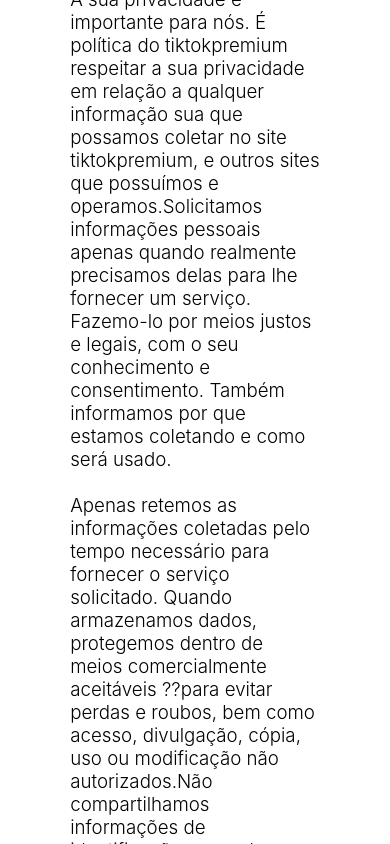
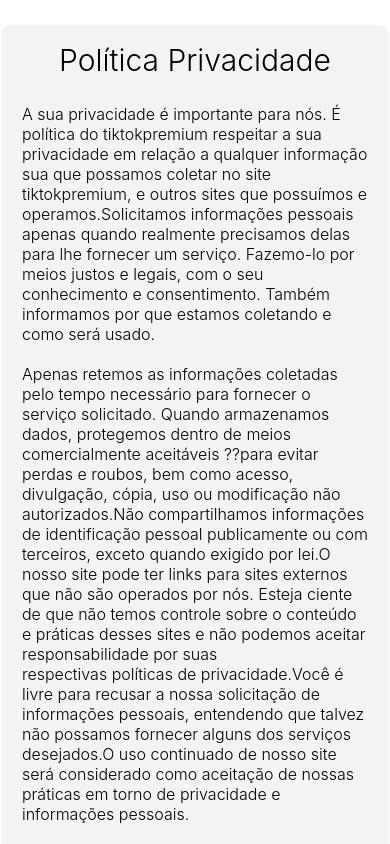
Before and after one commit to SamuelMorais030202/tiktok-project, a React (Create React App) app: page /privacy-policy in a window 390 px wide. Shown: the top 844 px of the page. Built offline with nearby package versions, Linux system fonts and the light colour scheme.

Commit message:
fix: arrumando css das paginas de termos de uso

```diff
--- a/src/pages/PrivacyPolicy.jsx
+++ b/src/pages/PrivacyPolicy.jsx
@@ -6,7 +6,7 @@
     <main>
     <div className="texts">
       <h1>Política Privacidade</h1>
-      <h3 className="conteudo">A sua privacidade é importante para nós. É política do tiktokpremium respeitar a sua privacidade em relação a qualquer informação sua que possamos coletar no site tiktokpremium, e outros sites que possuímos e operamos.Solicitamos informações pessoais apenas quando realmente precisamos delas para lhe fornecer um serviço. Fazemo-lo por meios justos e legais, com o seu conhecimento e consentimento. Também informamos por que estamos coletando e como será usado.
+      <p className="conteudo">A sua privacidade é importante para nós. É política do tiktokpremium respeitar a sua privacidade em relação a qualquer informação sua que possamos coletar no site tiktokpremium, e outros sites que possuímos e operamos.Solicitamos informações pessoais apenas quando realmente precisamos delas para lhe fornecer um serviço. Fazemo-lo por meios justos e legais, com o seu conhecimento e consentimento. Também informamos por que estamos coletando e como será usado.
       <br />
       <br />
       Apenas retemos as informações coletadas pelo tempo necessário para fornecer o serviço solicitado. Quando armazenamos dados, protegemos dentro de meios comercialmente aceitáveis ??para evitar perdas e roubos, bem como acesso, divulgação, cópia, uso ou modificação não autorizados.Não compartilhamos informações de identificação pessoal publicamente ou com terceiros, exceto quando exigido por lei.O nosso site pode ter links para sites externos que não são operados por nós. Esteja ciente de que não temos controle sobre o conteúdo e práticas desses sites e não podemos aceitar responsabilidade por suas respectivas políticas de privacidade.Você é livre para recusar a nossa solicitação de informações pessoais, entendendo que talvez não possamos fornecer alguns dos serviços desejados.O uso continuado de nosso site será considerado como aceitação de nossas práticas em torno de privacidade e informações pessoais.
@@ -18,7 +18,7 @@
       Vários parceiros anunciam em nosso nome e os cookies de rastreamento de afiliados simplesmente nos permitem ver se nossos clientes acessaram o site através de um dos sites de nossos parceiros, para que possamos creditá-los adequadamente e, quando aplicável, permitir que nossos parceiros afiliados ofereçam qualquer promoção que pode fornecê-lo para fazer uma compra.Compromisso do UsuárioO usuário se compromete a fazer uso adequado dos conteúdos e da informação que o tiktokpremium oferece no site e com caráter enunciativo, mas não limitativo:A) Não se envolver em atividades que sejam ilegais ou contrárias à boa fé a à ordem pública;B) Não difundir propaganda ou conteúdo de natureza racista, xenofóbica,  pix bet365 ou azar, qualquer tipo de pornografia ilegal, de apologia ao terrorismo ou contra os direitos humanos;C) Não causar danos aos sistemas físicos (hardwares) e lógicos (softwares) do tiktokpremium, de seus fornecedores ou terceiros, para introduzir ou disseminar vírus informáticos ou quaisquer outros sistemas de hardware ou software que sejam capazes de causar danos anteriormente mencionados.
       <br />
       <br />
-      Mais informaçõesEsperemos que esteja esclarecido e, como mencionado anteriormente, se houver algo que você não tem certeza se precisa ou não, geralmente é mais seguro deixar os cookies ativados, caso interaja com um dos recursos que você usa em nosso site.Esta política é efetiva a partir de 20 March 2023 23:56</h3>
+      Mais informaçõesEsperemos que esteja esclarecido e, como mencionado anteriormente, se houver algo que você não tem certeza se precisa ou não, geralmente é mais seguro deixar os cookies ativados, caso interaja com um dos recursos que você usa em nosso site.Esta política é efetiva a partir de 20 March 2023 23:56</p>
     </div>
     </main>
   )
--- a/src/pages/TermsOfUse.jsx
+++ b/src/pages/TermsOfUse.jsx
@@ -6,7 +6,7 @@
     <main>
     <div className="text-term">
       <h1>Termos de Uso</h1>
-      <h3 className="conteudo-term">Ao acessar ao site tiktokpremium, concorda em cumprir estes termos de serviço, todas as leis e regulamentos aplicáveis ??e concorda que é responsável pelo cumprimento de todas as leis locais aplicáveis. Se você não concordar com algum desses termos, está proibido de usar ou acessar este site. Os materiais contidos neste site são protegidos pelas leis de direitos autorais e marcas comerciais aplicáveis.2. Uso de LicençaÉ concedida permissão para baixar temporariamente uma cópia dos materiais (informações ou software) no site tiktokpremium , apenas para visualização transitória pessoal e não comercial.
+      <p className="conteudo-term">Ao acessar ao site tiktokpremium, concorda em cumprir estes termos de serviço, todas as leis e regulamentos aplicáveis ??e concorda que é responsável pelo cumprimento de todas as leis locais aplicáveis. Se você não concordar com algum desses termos, está proibido de usar ou acessar este site. Os materiais contidos neste site são protegidos pelas leis de direitos autorais e marcas comerciais aplicáveis.2. Uso de LicençaÉ concedida permissão para baixar temporariamente uma cópia dos materiais (informações ou software) no site tiktokpremium , apenas para visualização transitória pessoal e não comercial.
       <br />
       <br />
       Esta é a concessão de uma licença, não uma transferência de título e, sob esta licença, você não pode: modificar ou copiar os materiais; usar os materiais para qualquer finalidade comercial ou para exibição pública (comercial ou não comercial); tentar descompilar ou fazer engenharia reversa de qualquer software contido no site tiktokpremium; remover quaisquer direitos autorais ou outras notações de propriedade dos materiais; ou transferir os materiais para outra pessoa ou 'espelhe' os materiais em qualquer outro servidor.Esta licença será automaticamente rescindida se você violar alguma dessas restrições e poderá ser rescindida por tiktokpremium a qualquer momento. Ao encerrar a visualização desses materiais ou após o término desta licença, você deve apagar todos os materiais baixados em sua posse, seja em formato eletrónico ou impresso.3. Isenção de responsabilidadeOs materiais no site da tiktokpremium são fornecidos 'como estão'.
@@ -18,7 +18,7 @@
       Como algumas jurisdições não permitem limitações em garantias implícitas, ou limitações de responsabilidade por danos conseqüentes ou incidentais, essas limitações podem não se aplicar a você.5. Precisão dos materiaisOs materiais exibidos no site da tiktokpremium podem incluir erros técnicos, tipográficos ou fotográficos. tiktokpremium não garante que qualquer material em seu site seja preciso, completo ou atual. tiktokpremium pode fazer alterações nos materiais contidos em seu site a qualquer momento, sem aviso prévio. No entanto, tiktokpremium não se compromete a atualizar os materiais.6. LinksO tiktokpremium não analisou todos os sites vinculados ao seu site e não é responsável pelo conteúdo de nenhum site vinculado. A inclusão de qualquer link não implica endosso por tiktokpremium do site.
       <br />
       <br />
-      O uso de qualquer site vinculado é por conta e risco do usuário.ModificaçõesO tiktokpremium pode revisar estes termos de serviço do site a qualquer momento, sem aviso prévio. Ao usar este site, você concorda em ficar vinculado à versão atual desses termos de serviço.Lei aplicável estes termos e condições são regidos e interpretados de acordo com as leis do tiktokpremium e você se submete irrevogavelmente à jurisdição exclusiva dos tribunais naquele estado ou localidade.</h3>
+      O uso de qualquer site vinculado é por conta e risco do usuário.ModificaçõesO tiktokpremium pode revisar estes termos de serviço do site a qualquer momento, sem aviso prévio. Ao usar este site, você concorda em ficar vinculado à versão atual desses termos de serviço.Lei aplicável estes termos e condições são regidos e interpretados de acordo com as leis do tiktokpremium e você se submete irrevogavelmente à jurisdição exclusiva dos tribunais naquele estado ou localidade.</p>
     </div>
     </main>
   );
--- a/src/styles/PrivacyPolicy.css
+++ b/src/styles/PrivacyPolicy.css
@@ -1,8 +1,8 @@
-main {
+/* main {
   display: flex;
   justify-content: center;
-  height: 100vh;
-  width: 100vw;
+  flex-direction: column;
+ align-items: center;
 }
 
 * {
@@ -16,7 +16,6 @@
     justify-content: center;
     align-items: center;
     width: 80%;
-    margin-top: 40px;
     margin-bottom: 40px;
     border-radius: 10px;
 
@@ -41,4 +40,74 @@
     margin-top: 2820px;
   }
 
+} */
+
+main {
+  margin: 0;
+  padding: 0;
 }
+
+.texts {
+  display: flex;
+  flex-direction: column;
+  justify-content: center;
+  align-items: center;
+  width: 100vh;
+  background-color: rgba(226, 222, 222, 0.384);
+  margin-top: 40px;
+  margin-bottom: 40px;
+  border-radius: 10px;
+}
+
+h1 {
+  font-weight: 340;
+  font-size: 30px;
+  margin-bottom: 3vh;
+  margin-top: 2vh;
+}
+
+.conteudo {
+  width: 80vh;
+  font-weight: 340;
+  margin-bottom: 2vh;
+}
+
+@media screen and (max-width: 599px) {
+  .texts {
+    display: flex;
+    flex-direction: column;
+    justify-content: center;
+    align-items: center;
+    width: 46vh;
+    background-color: rgba(226, 222, 222, 0.384);
+    margin-top: 3vh;
+    margin-bottom: 4vh;
+    border-radius: 10px;
+  }
+
+  .conteudo {
+    width: 41vh;
+    font-weight: 340;
+    margin-bottom: 2vh;
+  }
+}
+
+@media screen and (max-width: 350px) {
+  .texts {
+    display: flex;
+    flex-direction: column;
+    justify-content: center;
+    align-items: center;
+    width: 60vh;
+    background-color: rgba(226, 222, 222, 0.384);
+    margin-top: 3vh;
+    margin-bottom: 4vh;
+    border-radius: 10px;
+  }
+
+  .conteudo {
+    width: 50vh;
+    font-weight: 340;
+    margin-bottom: 2vh;
+  }
+}
--- a/src/styles/TermsOfUse.css
+++ b/src/styles/TermsOfUse.css
@@ -8,7 +8,7 @@
     flex-direction: column;
     justify-content: center;
     align-items: center;
-    width: 50%;
+    width: 100vh;
     background-color: rgba(226, 222, 222, 0.384);
     margin-top: 40px;
     margin-bottom: 40px;
@@ -16,11 +16,54 @@
 }
 
 .conteudo-term {
-    width: 80%;
+    width: 80vh;
     font-weight: 340;
+    margin-bottom: 2vh;
 }
 
 h1 {
     font-weight: 340;
     font-size: 30px;
+    margin-bottom: 3vh;
+    margin-top: 2vh;
 }
+
+@media screen and (max-width: 599px) {
+    .text-term {
+      display: flex;
+      flex-direction: column;
+      justify-content: center;
+      align-items: center;
+      width: 46vh;
+      background-color: rgba(226, 222, 222, 0.384);
+      margin-top: 3vh;
+      margin-bottom: 4vh;
+      border-radius: 10px;
+    }
+
+    .conteudo-term {
+      width: 41vh;
+      font-weight: 340;
+      margin-bottom: 2vh;
+    }
+  }
+
+  @media screen and (max-width: 350px) {
+    .text-term {
+      display: flex;
+      flex-direction: column;
+      justify-content: center;
+      align-items: center;
+      width: 60vh;
+      background-color: rgba(226, 222, 222, 0.384);
+      margin-top: 3vh;
+      margin-bottom: 4vh;
+      border-radius: 10px;
+    }
+
+    .conteudo-term {
+      width: 50vh;
+      font-weight: 340;
+      margin-bottom: 2vh;
+    }
+  }
```
